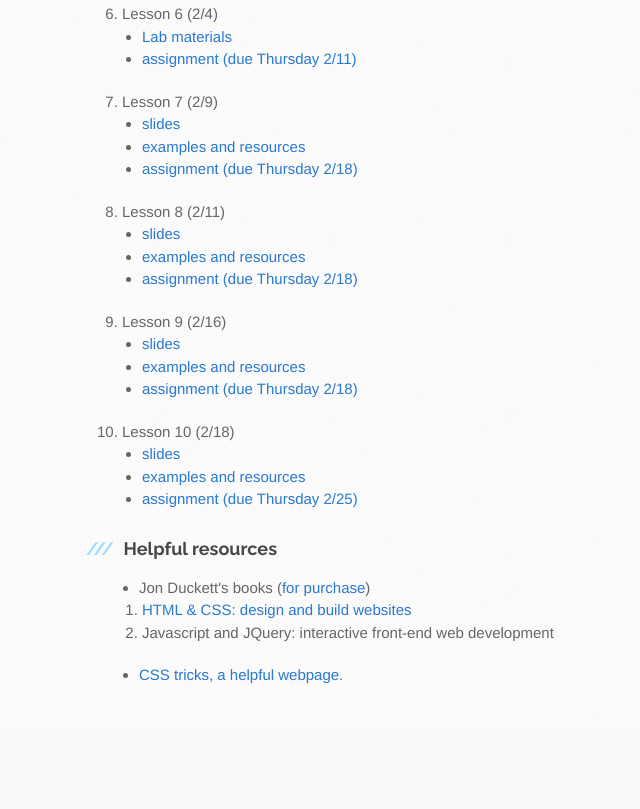
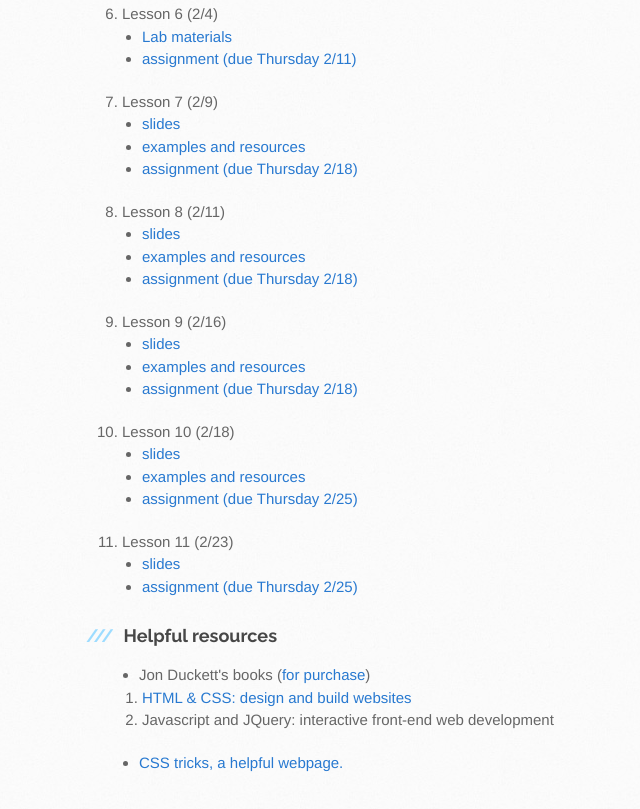
Before and after one commit to cofauver/fewd40, a plain HTML site: page index.html in a window 1280 px wide. Shown: the part 1404-2213 px from the top of the page, without its empty margins (51-691 px from the left). Before the commit the page ends 2133 px from the top, so only its background shows below. Drawn offline with Linux system fonts and the light colour scheme.

Commit message:
added lesson 11 resources

```diff
--- a/index.html
+++ b/index.html
@@ -210,6 +210,17 @@
               </ul>
 
             </li>
+            <li>Lesson 11 (2/23)
+              <ul>
+                <li>
+                  <a href="https://docs.google.com/presentation/d/1N0TKmh3IHfZOnIIlFTe89fD_Wfijo4mbDxJfl4VLGC8/edit?usp=sharing">slides</a>
+                </li>
+                <li>
+                  <a href="https://github.com/cofauver/fewd40/tree/master/lesson10/assignment">assignment (due Thursday 2/25)</a>
+                </li>
+              </ul>
+
+            </li>
           </ol>
 
           <h3>
```
